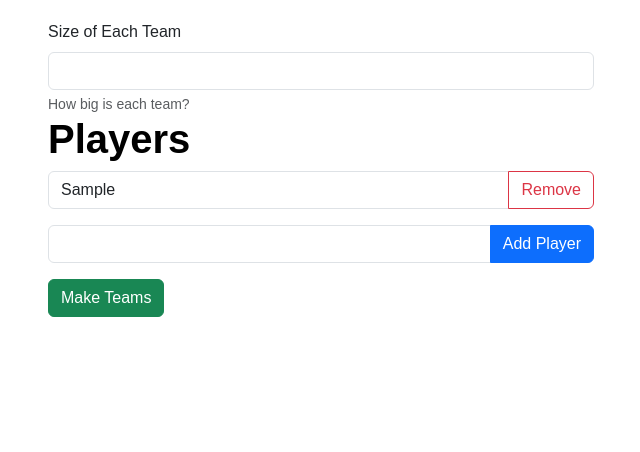
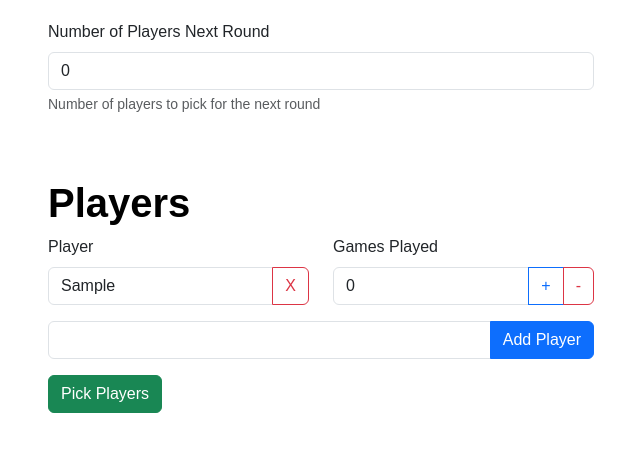
Before and after one commit to chrisshyi/team-maker-2, a React (Create React App) app: page / in a window 1280 px wide. Both pictures are taken after typing "Sample" into the empty fields and a click on the button "Add Player". Shown: the top 452 px of the page, without its empty margins (319-959 px from the left). Built offline with nearby package versions, Linux system fonts and the light colour scheme.

Commit message:
Implement picking based on games

```diff
--- a/src/TeamMaker.js
+++ b/src/TeamMaker.js
@@ -1,11 +1,34 @@
 import { useState } from 'react';
+import Picker from "./picker";
 
-function PlayerDisplay({ player, handleRemovePlayer, key }) {
+function PicksDisplay({ pickedPlayers }) {
     return (
         <>
+            <ul className="list-group">
+                {
+                    pickedPlayers.length > 0 && <h4>Players in the Current Round</h4>
+                }
+                {
+                pickedPlayers.map(
+                    (player, _) => {
+                        return (
+                            <li className="list-group-item" key={player.id}>{player.name}</li>
+                        )
+                    }
+                )
+                }
+            </ul>
+        </>
+    )
+}
+
+function PlayerDisplay({ player, handleRemovePlayer, handleIncPlayerGames, handleDecPlayerGames }) {
+    return (
+        <div className="row">
+            <div className="col">
                 <div className="input-group mb-3">
                     <input
-                    type="text" name="player" id={key} value={player} readOnly
+                        type="text" name="playerName" id={player.id + "name"} value={player.name} readOnly
                         className="form-control"
                     >
                     </input>
@@ -14,20 +37,25 @@ function PlayerDisplay({ player, handleRemovePlayer, key }) {
                         className="btn btn-outline-danger"
                         type="button"
                     >
-                    Remove
+                       X
                     </button>
                 </div>
-        </>
+            </div>
+            <div className="col">
+                <div className="input-group mb-3">
+                    <input
+                        type="text" name="playerGames" id={player.games + "games"} value={player.games} readOnly
+                        className="form-control"
+                    >
+                    </input>
+                    <button onClick={handleIncPlayerGames} className="btn btn-outline-primary" type="button">+</button>
+                    <button onClick={handleDecPlayerGames} className="btn btn-outline-danger" type="button">-</button>
+                </div>
+            </div>
+        </div>
     );
 }
 
-/* Randomize array in-place using Durstenfeld shuffle algorithm */
-function shuffleArray(array) {
-    for (let i = array.length - 1; i > 0; i--) {
-        const j = Math.floor(Math.random() * (i + 1));
-        [array[i], array[j]] = [array[j], array[i]];
-    }
-}
 
 function PlayerInput({ addPlayer }) {
     const [player, setPlayer] = useState('');
@@ -57,46 +85,83 @@ function PlayerInput({ addPlayer }) {
 }
 
 
-function PlayerForm({ players, setPlayers, teamSize, setTeamSize, makeTeams }) {
-    const handleTeamSizeChange = (event) => {
+function PlayerForm({ numPicks, setNumPicks, picker, setPicker, currentPicks, setCurrentPicks }) {
+    const handleNumPicksChange = (event) => {
         const size = parseInt(event.target.value);
-        setTeamSize(isNaN(size) ? '' : size);
+        setNumPicks(isNaN(size) ? '' : size);
     }
 
     function addPlayer(player) {
         if (player !== '') {
-            setPlayers([...players, player]);
+            const newPicker = picker.clone(picker.players, picker.currentId);
+            newPicker.addPlayer(player);
+            setPicker(newPicker);
         }
     }
 
-    function removePlayer(index) {
-        setPlayers([...players.slice(0, index), ...players.slice(index + 1)]);
+    function removePlayer(id) {
+        const newPicker = picker.clone(picker.players, picker.currentId);
+        newPicker.removePlayer(id);
+        setPicker(newPicker);
+    }
+
+    function pickPlayers() {
+        const picks = picker.pick(numPicks);
+        const newPicker = picker.clone(picker.players, picker.currentId);
+        for (const pick of picks) {
+            newPicker.setPlayerGames(pick.id, pick.games + 1);
+        }
+        setPicker(newPicker);
+        setCurrentPicks(picks);
+    }
+
+    function setPlayerGames(id, games) {
+        const newPicker = picker.clone(picker.players, picker.currentId);
+        newPicker.setPlayerGames(id, games);
+        setPicker(newPicker);
     }
 
     return (
         <>
-            <div className="row">
+            <div className="row mb-3">
                 <div className="col">
                     <form>
-                        <label htmlFor="team-size" className="form-label">Size of Each Team </label>
+                        <label htmlFor="team-size" className="form-label">Number of Players Next Round</label>
                         <input type="text" name="team-size"
                             id="team-size" className="form-control"
-                            onChange={handleTeamSizeChange} value={teamSize}>
+                            onChange={handleNumPicksChange} value={numPicks}>
                         </input>
-                        <div id="team-size-help" className="form-text">How big is each team?</div>
+                        <div id="team-size-help" className="form-text">Number of players to pick for the next round</div>
                     </form>
                 </div>
+            </div>
+            <div className="row mb-5">
+                <PicksDisplay pickedPlayers={currentPicks} />
             </div>
             <div className="row">
                 <div className="col">
                     <form>
                         {<h3 className="display-6 fw-bold text-body-emphasis">Players</h3>}
                         {
-                            players.map(
-                                (player, index) => {
-                                    return <PlayerDisplay player={player}
-                                        handleRemovePlayer={() => removePlayer(index)}
-                                        key={player + index}
+                            picker.getPlayers().length > 0 &&
+                            <div className="row mb-2">
+                                <div className="col">
+                                    Player
+                                </div>
+                                <div className="col">
+                                    Games Played
+                                </div>
+                            </div>
+                        }
+                        {
+                            picker.getPlayers().map(
+                                (player, _) => {
+                                    return <PlayerDisplay player={player} playerId={player.id} games={player.games}
+                                        playerName={player.name}
+                                        handleRemovePlayer={() => removePlayer(player.id)}
+                                        handleIncPlayerGames={() => setPlayerGames(player.id, player.games + 1)}
+                                        handleDecPlayerGames={() => setPlayerGames(player.id, player.games - 1)}
+                                        key={player.id}
                                     />
                                 }
                             )
@@ -111,35 +176,7 @@ function PlayerForm({ players, setPlayers, teamSize, setTeamSize, makeTeams }) {
             </div>
             <div className="row">
                 <div className="col">
-                    <button onClick={makeTeams} className="btn btn-success">Make Teams</button>
-                </div>
-            </div>
-        </>
-    )
-}
-
-function TeamDisplay({ teams, setTeams, makeTeams }) {
-    return (
-        <>
-            <div className="row">
-                <div className="col">
-                    {
-                        teams.map((team, index) => {
-                            return (
-                                <ul className="list-group mb-4 mt-5" key={index}>
-                                    {team.map((member, i) => <li key={index + member + i} className="list-group-item">{member}</li>)}
-                                </ul>
-                            )
-                        })
-                    }
-                </div>
-            </div>
-            <div className="row">
-                <div className="col">
-                    <button onClick={() => setTeams([])} className="btn btn-primary">Start Over</button>
-                </div>
-                <div className="col">
-                    <button className="btn btn-warning" onClick={makeTeams}>Shuffle</button>
+                    <button onClick={pickPlayers} className="btn btn-success">Pick Players</button>
                 </div>
             </div>
         </>
@@ -147,31 +184,9 @@ function TeamDisplay({ teams, setTeams, makeTeams }) {
 }
 
 export default function TeamMaker() {
-    const [teams, setTeams] = useState([]);
-    const [players, setPlayers] = useState([]);
-    const [teamSize, setTeamSize] = useState('');
-
-    function makeTeams() {
-        if (!teamSize || players.length === 0) {
-            return;
-        }
-
-        const teams = [];
-        console.log(`players = ${players}`);
-        const shuffledPlayers = [...players.slice()];
-        shuffleArray(shuffledPlayers);
-        console.log(`shuffledPlayers = ${shuffledPlayers}`);
-
-        for (let i = 0; i < shuffledPlayers.length; i += teamSize) {
-            console.log(`i = {i}`);
-            const end = Math.min(i + teamSize, shuffledPlayers.length)
-            const team = shuffledPlayers.slice(i, end);
-            console.log(`Pushing team = ${team}`);
-            teams.push(team);
-        }
-
-        setTeams(teams);
-    }
+    const [numPicks, setNumPicks] = useState(0);
+    const [currentPicks, setCurrentPicks] = useState([]);
+    const [picker, setPicker] = useState(new Picker());
 
     return (
         <div className="container">
@@ -179,11 +194,10 @@ export default function TeamMaker() {
                 <div className="col-md-3 col-sm-1"></div>
                 <div className="col-md-6 col-sm-10">
                     {
-                        teams.length > 0 ? <TeamDisplay teams={teams} setTeams={setTeams} makeTeams={makeTeams}/>
-                                         : <PlayerForm
-                                            players={players} setPlayers={setPlayers}
-                                            teamSize={teamSize} setTeamSize={setTeamSize}
-                                            makeTeams={makeTeams}
+                        <PlayerForm
+                            picker={picker} setPicker={setPicker}
+                            numPicks={numPicks} setNumPicks={setNumPicks}
+                            currentPicks={currentPicks} setCurrentPicks={setCurrentPicks}
                         />
                     }
                 </div>
--- /dev/null
+++ b/src/picker.js
@@ -0,0 +1,85 @@
+import Player from './player.js';
+
+export default class Picker {
+    constructor() {
+        this.players = new Map();
+        this.currentId = 0;
+    }
+
+    clone(players, currentId) {
+        const newPicker = new Picker();
+        newPicker.players = new Map(players);
+        newPicker.currentId = currentId;
+        return newPicker;
+    }
+
+    addPlayer(name) {
+        this.currentId++;
+        this.players.set(this.currentId, new Player(
+            this.currentId,
+            name,
+            0
+        ));
+    }
+
+    setPlayerName(id, name) {
+        if (this.players.has(id)) {
+            this.players.get(id).name = name;
+        }
+    }
+
+    setPlayerGames(id, games) {
+        if (this.players.has(id)) {
+            this.players.get(id).games = games;
+        }
+    }
+
+    removePlayer(id) {
+        this.players.delete(id);
+    }
+
+    getPlayers() {
+        if (this.players.size === 0) {
+            return [];
+        }
+        const players = Array.from(this.players.values());
+        players.sort((p1, p2) => {
+            if (p1.games < p2.games) {
+                return -1;
+            } else if (p1.games > p2.games) {
+                return 1;
+            } else {
+                return p1.id - p2.id;
+            }
+        });
+        return players;
+    }
+
+    clearPlayers() {
+        this.players.clear();
+    }
+
+    resetAllPlayerGames() {
+        for (const player of this.players.values()) {
+            player.games = 0;
+        }
+    }
+
+    pick(numPicks) {
+        if (this.players.size === 0) {
+            return [];
+        }
+        const players = Array.from(this.players.values());
+        players.sort((p1, p2) => {
+            if (p1.games < p2.games) {
+                return -1;
+            } else if (p1.games > p2.games) {
+                return 1;
+            } else {
+                return p1.id - p2.id;
+            }
+        });
+        numPicks = Math.min(numPicks, players.length);
+        return Array.from(players.slice(0, numPicks));
+    }
+}
--- /dev/null
+++ b/src/player.js
@@ -0,0 +1,7 @@
+export default class Player {
+    constructor(id, name, games) {
+        this.id = id;
+        this.name = name;
+        this.games = games;
+    }
+}
```
Also changed, not shown: src/App.js (deleted, +0 -115 lines), src/package.json (deleted, +0 -9 lines), 2 other files (tests, documents, lock files or other folders). Lines whose indentation alone changed are shown as unchanged.
